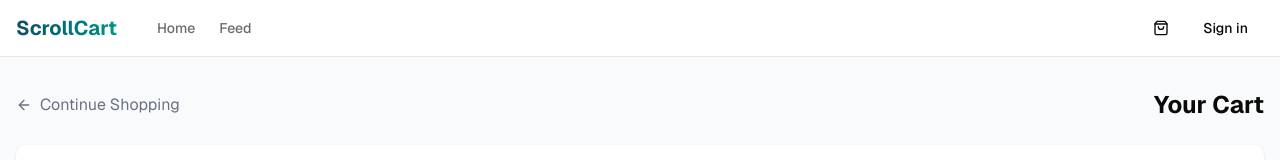
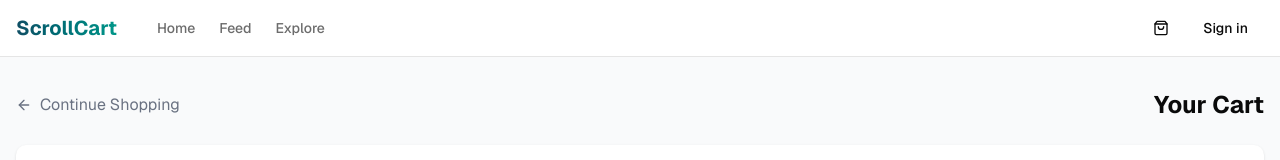
Before and after one commit to mahdibeit/Scroller, a Next.js app: page /cart in a window 1280 px wide. Shown: the top 160 px of the page. Built offline with nearby package versions, Linux system fonts and the light colour scheme.

Commit message:
Add explore to navbar

```diff
--- a/src/components/navbar.tsx
+++ b/src/components/navbar.tsx
@@ -2,7 +2,7 @@
 
 import Link from "next/link";
 import { usePathname } from "next/navigation";
-import { Home, Compass } from "lucide-react";
+import { Home, Compass, Search } from "lucide-react";
 import { Button } from "@/components/ui/button";
 import { cn } from "@/lib/utils";
 import { CartIcon } from "@/components/cart-icon";
@@ -20,6 +20,11 @@ export default function Navbar() {
       name: "Feed",
       path: "/feed",
       icon: Compass,
+    },
+    {
+      name: "Explore",
+      path: "/explore",
+      icon: Search,
     },
     {
       name: "Cart",
```
